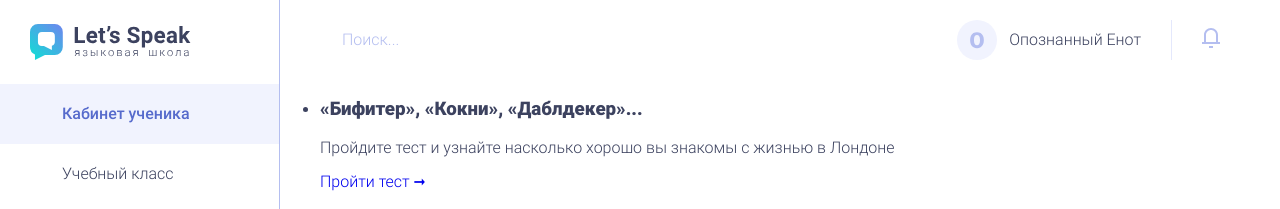
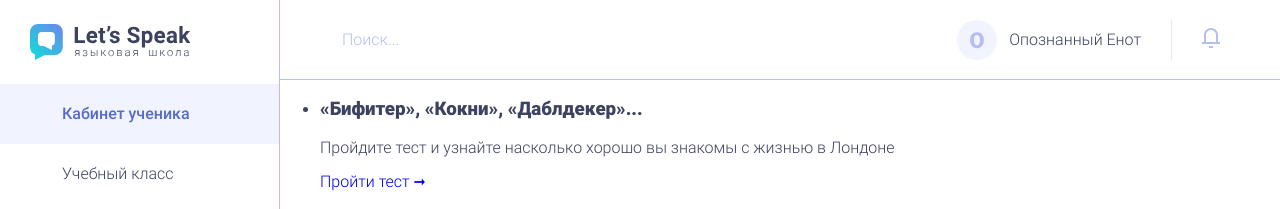
Before and after one commit to VafinArtem/lets_speak, a website: page source/index.html in a window 1280 px wide. Shown: the top 209 px of the page. Drawn offline with nearby package versions, Linux system fonts and the light colour scheme; files that its build step writes are made by us from their sources; a web font is replaced by a local one.

Commit message:
стилизация main-head

```diff
--- a/source/sass/blocks/main-head.scss
+++ b/source/sass/blocks/main-head.scss
@@ -3,6 +3,7 @@
   grid-template-columns: min-content 1fr min-content;
   align-items: center;
   padding: 0 30px;
+  border-bottom: 1px solid $special-blue-mid;
 }
 
 .main-head__item {
```
